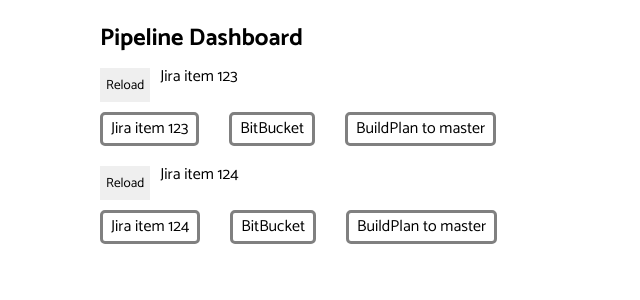
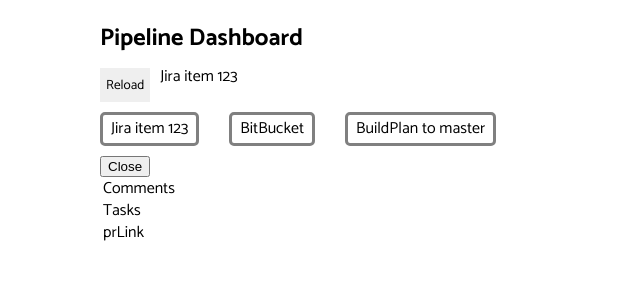
Before and after one commit to mantuok/pipeline-dashboard, a React (Create React App) app: page / in a window 1280 px wide. Both pictures are taken after a click on the item "BitBucket". Shown: the top 300 px of the page, without its empty margins (0-640 px from the left). Built offline with nearby package versions, Linux system fonts and the light colour scheme.

Commit message:
Dashboard WIP

```diff
--- /dev/null
+++ b/src/components/bit-bucket-details/bit-bucket-details.jsx
@@ -0,0 +1,28 @@
+import React from 'react';
+import {useSelector} from 'react-redux';
+
+const BitBucketDetails = () => {
+  const bitBucketData = useSelector((state) => state.bitBucketData)
+  const comments = bitBucketData.comments;
+  const tasks = bitBucketData.tasks;
+  const prLink = bitBucketData.prLink;
+
+  return (
+    <table className="details__table table">
+      <tr className="table__row">
+        <td className="table__data table__data--caption">Comments</td>
+        <td className="table__data table__data--value">{comments}</td>
+      </tr>
+      <tr className="table__row">
+        <td className="table__data table__data--caption">Tasks</td>
+        <td className="table__data table__data--value">{tasks}</td>
+      </tr>
+      <tr className="table__row">
+        <td className="table__data table__data--caption">prLink</td>
+        <td className="table__data table__data--value">{prLink}</td>
+      </tr>
+    </table>
+  )
+}
+
+export default BitBucketDetails;
--- a/src/components/bit-bucket/bit-bucket.jsx
+++ b/src/components/bit-bucket/bit-bucket.jsx
@@ -1,8 +1,32 @@
 import React from 'react';
+import {useSelector, useDispatch} from 'react-redux';
+import {ActionCreator} from '../../store/action';
+import classnames from 'classnames';
+import {
+  isStepSuccess,
+  isStepFailed
+} from '../../common/utils';
+import {Step} from '../../const';
 
 const BitBucket = () => {
+  const dispatch = useDispatch();
+  const currentBitBucketStatus = useSelector((state) => state.bitBucketStatus);
+
+  const stepClass = classnames(
+    `steps__step steps__step--bit-bucket step`,
+    {"step--success": isStepSuccess(currentBitBucketStatus),
+    "step--failed": isStepFailed(currentBitBucketStatus)}
+  );
+
+  const stepClickHandler = () => {
+    dispatch(ActionCreator.selectStep(Step.BIT_BUCKET))
+  };
+
   return (
-    <li className="steps__step steps__step--bit-bucket step">BitBucket</li>
+    <li
+      className={stepClass}
+      onClick={stepClickHandler}
+    >BitBucket</li>
   )
 };
 
--- a/src/components/details/details.jsx
+++ b/src/components/details/details.jsx
@@ -3,6 +3,7 @@
 import {ActionCreator} from '../../store/action';
 import {Step} from '../../const';
 import JiraDetails from '../jira-details/jira-details';
+import BitBucketDetails from '../bit-bucket-details/bit-bucket-details';
 
 const Details = () => {
   const selectedStep = useSelector((state) => state.selectedStep);
@@ -11,7 +12,9 @@
   const renderStepDetails = () => {
     switch (selectedStep) {
       case Step.JIRA:
-        return <JiraDetails />
+        return <JiraDetails />;
+      case Step.BIT_BUCKET:
+        return <BitBucketDetails />
     }
   };
 
--- a/src/components/pipeline/pipeline.jsx
+++ b/src/components/pipeline/pipeline.jsx
@@ -5,9 +5,15 @@
 import BitBucket from '../bit-bucket/bit-bucket';
 import BuildPlan from '../build-plan/build-plan';
 import {getRandomResponse} from '../../mocks/random';
-import {jiraSuccessResponse, jiraFailedResponse} from '../../mocks/pipeline-items';
 import {
-  Step
+  jiraSuccessResponse,
+  jiraFailedResponse,
+  bitBucketSuccessResponse,
+  bitBucketFailedResponse
+} from '../../mocks/pipeline-items';
+import {
+  Step,
+  StepStatus
 } from '../../const';
 import Details from '../details/details';
 
@@ -22,11 +28,15 @@
     if (selectedStep !== Step.NONE) {
       return <Details />
     }
-  }
+  };
 
   const reloadClickHandler = () => {
-    const response = getRandomResponse(jiraSuccessResponse, jiraFailedResponse)
-    dispatch(ActionCreator.loadJira(response))
+    const jiraResponse = getRandomResponse(jiraSuccessResponse, jiraFailedResponse);
+    const bitBucketResponse = getRandomResponse(bitBucketSuccessResponse, bitBucketFailedResponse)
+    dispatch(ActionCreator.loadJira(jiraResponse));
+    if (jiraResponse.status === StepStatus.SUCESSS) {
+      dispatch(ActionCreator.loadBitBucket(bitBucketResponse))
+    }
   };
 
   return (
--- a/src/mocks/pipeline-items.js
+++ b/src/mocks/pipeline-items.js
@@ -1,9 +1,6 @@
 export const mockPipelineItems = [
   {
     id: 123
-  },
-  {
-    id: 124
   }
 ];
 
@@ -18,6 +15,20 @@
 export const jiraFailedResponse = {
   status: `FAILED`,
   data: {
-
   }
 };
+
+export const bitBucketSuccessResponse = {
+  status: `SUCCESS`,
+  data: {
+    comments: `12`,
+    tasks: `23`,
+    prLink: `https://456`,
+  }
+};
+
+export const bitBucketFailedResponse = {
+  status: `FAILED`,
+  data: {
+  }
+};
--- a/src/sass/blocks/pipeline.scss
+++ b/src/sass/blocks/pipeline.scss
@@ -4,7 +4,8 @@
   grid-template-rows: 1fr 1fr;
   grid-template-areas:
     "reload title"
-    "steps steps";
+    "steps steps"
+    "details details";
   column-gap: 10px;
   row-gap: 10px;
 }
@@ -22,3 +23,7 @@
 .pipeline__steps {
   grid-area: steps;
 }
+
+.pipeline__details {
+  grid-area: details;
+}
--- a/src/store/action.js
+++ b/src/store/action.js
@@ -1,6 +1,7 @@
 export const ActionType = {
   SELECT_STEP: 'pipeline/selectStep',
   LOAD_JIRA: 'pipeline/loadJira',
+  LOAD_BIT_BUCKET: 'pipeline/loadBitBucket'
 };
 
 export const ActionCreator = {
@@ -8,6 +9,10 @@
     type: ActionType.LOAD_JIRA,
     payload: data
   }),
+  loadBitBucket: (data) => ({
+    type: ActionType.LOAD_BIT_BUCKET,
+    payload: data
+  }),
   selectStep: (selectedStep) => ({
     type: ActionType.SELECT_STEP,
     payload: selectedStep
--- a/src/store/reducer.js
+++ b/src/store/reducer.js
@@ -9,6 +9,7 @@
   bitBucketStatus: StepStatus.NONE,
   buildPlanStatus: StepStatus.NONE,
   jiraData: {},
+  bitBucketData: {}
 };
 
 const reducer = (state = initialState, action) => {
@@ -18,6 +19,12 @@
         ...state,
         jiraStatus: action.payload.status,
         jiraData: action.payload.data
+      };
+    case ActionType.LOAD_BIT_BUCKET:
+      return {
+        ...state,
+        bitBucketStatus: action.payload.status,
+        bitBucketData: action.payload.data
       };
     case ActionType.SELECT_STEP:
       return {
```
